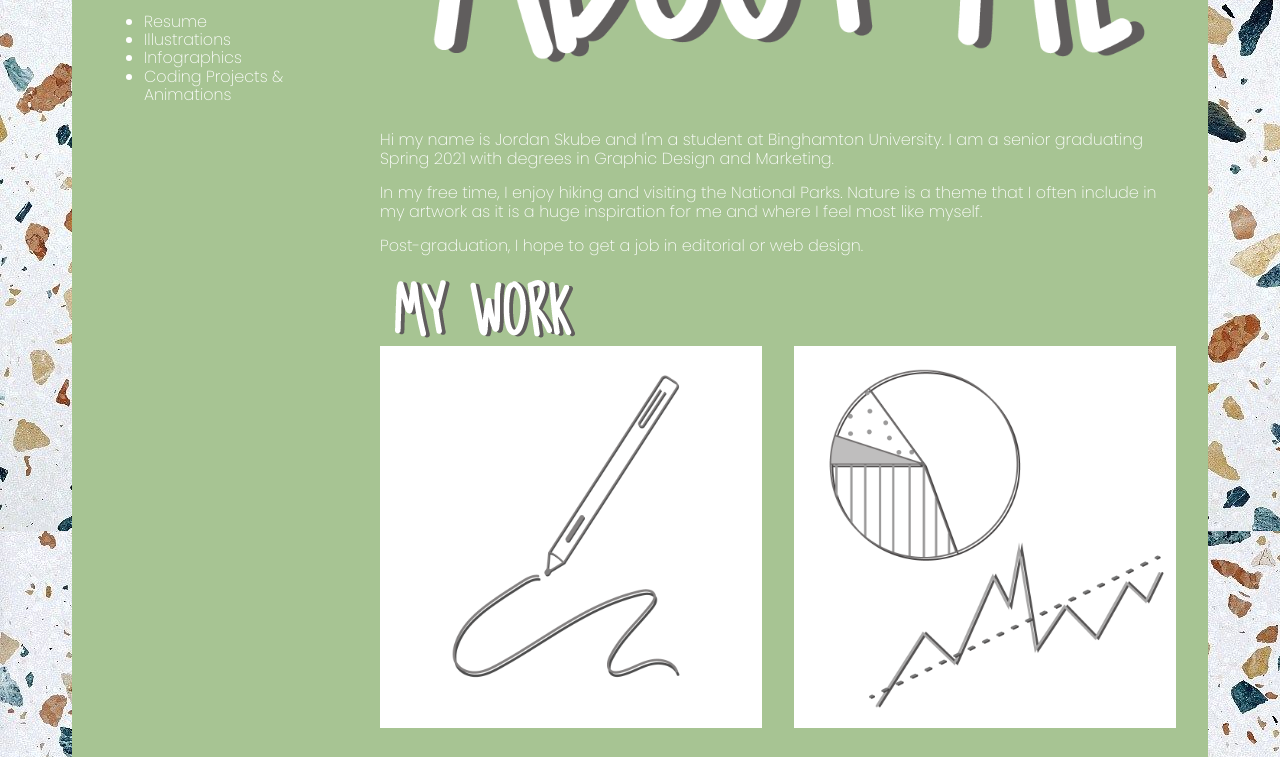
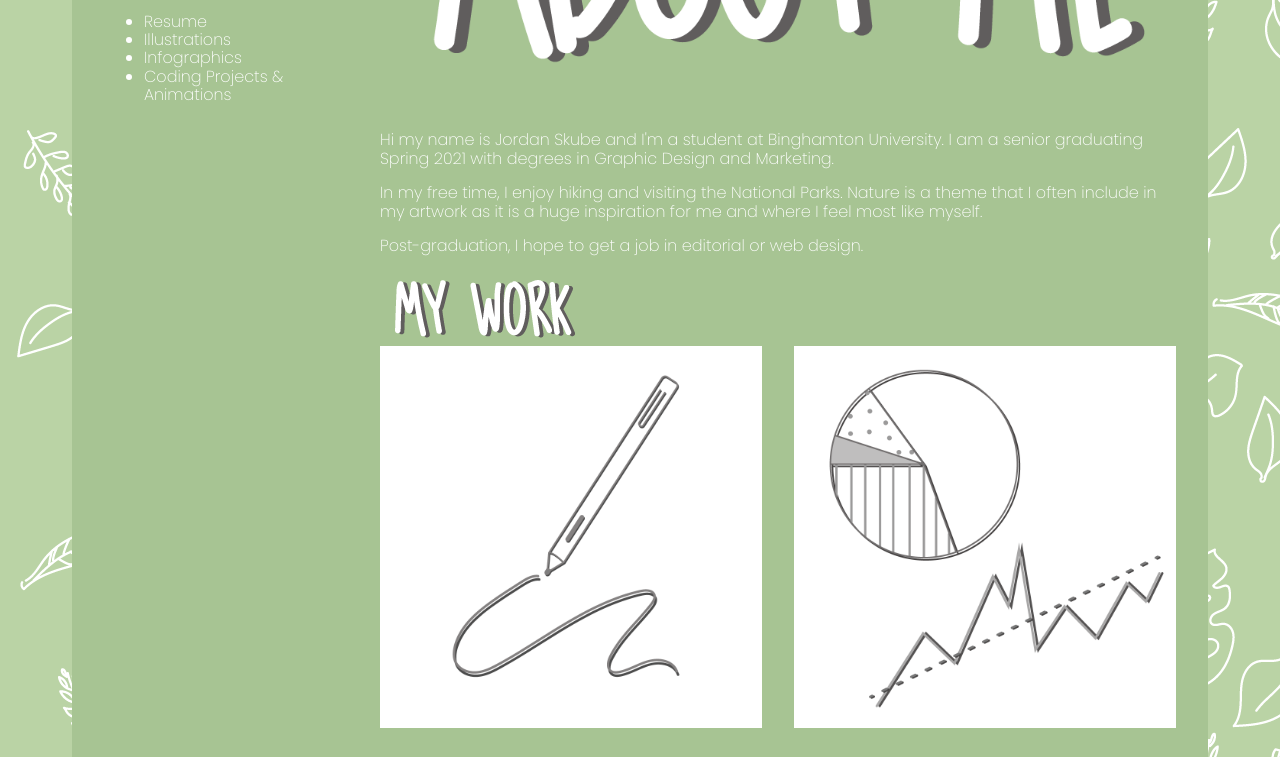
Before and after one commit to jnskube/port, a plain HTML site: page index.html in a window 1280 px wide. Shown: the part 273-1030 px from the top of the page. Drawn offline with nearby package versions, Linux system fonts and the light colour scheme.

Commit message:
Add files via upload

```diff
--- a/css/style.css
+++ b/css/style.css
@@ -2,7 +2,7 @@
 
 body {
 	margin: 0;
-	background-image: url("../images/terrazzo.jpg");
+	background-image: url("../images/leaf-pattern3.png");
 	color: white;
 	font-family: 'Poppins', sans-serif;
 	font-weight: 200;
```
